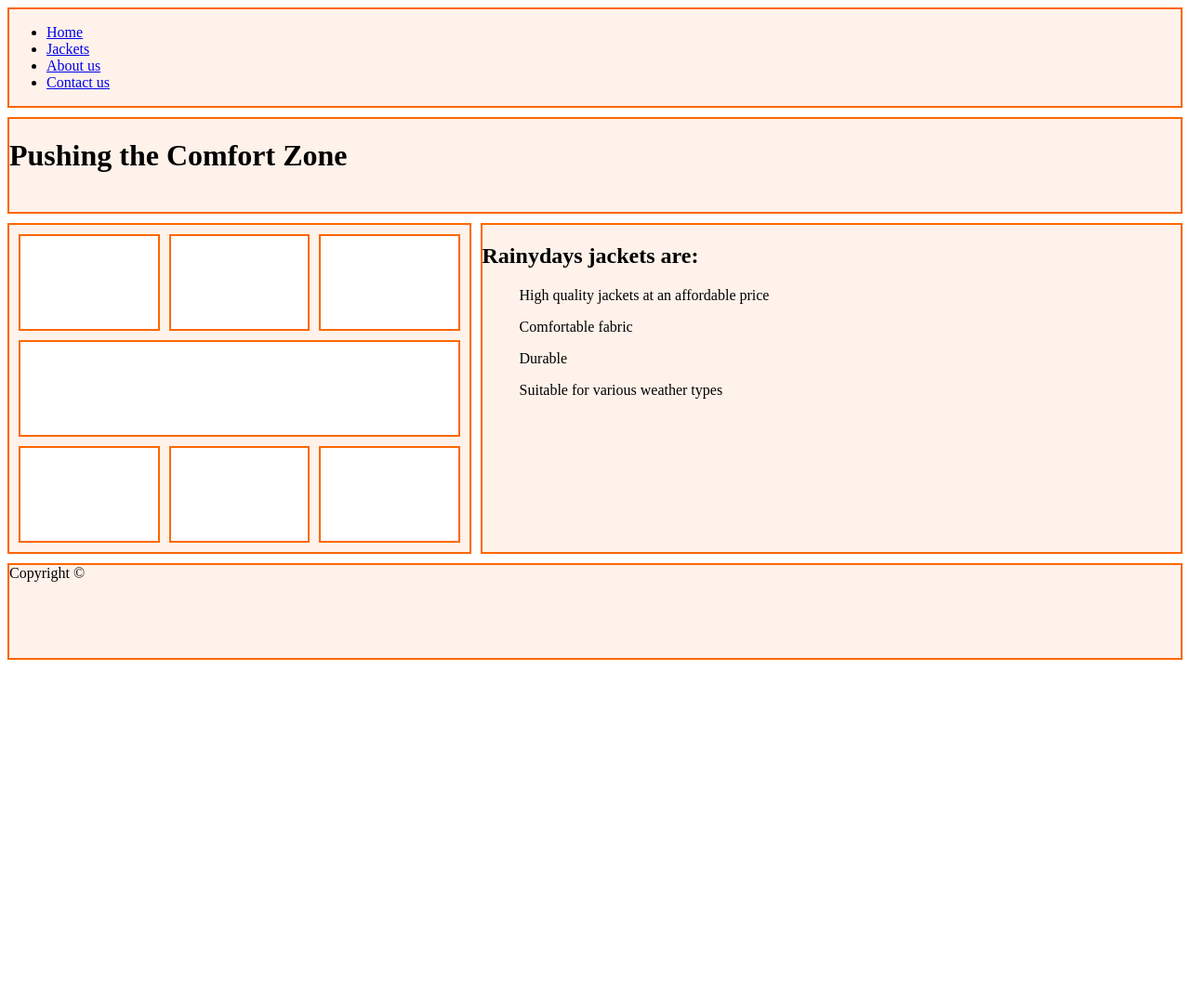
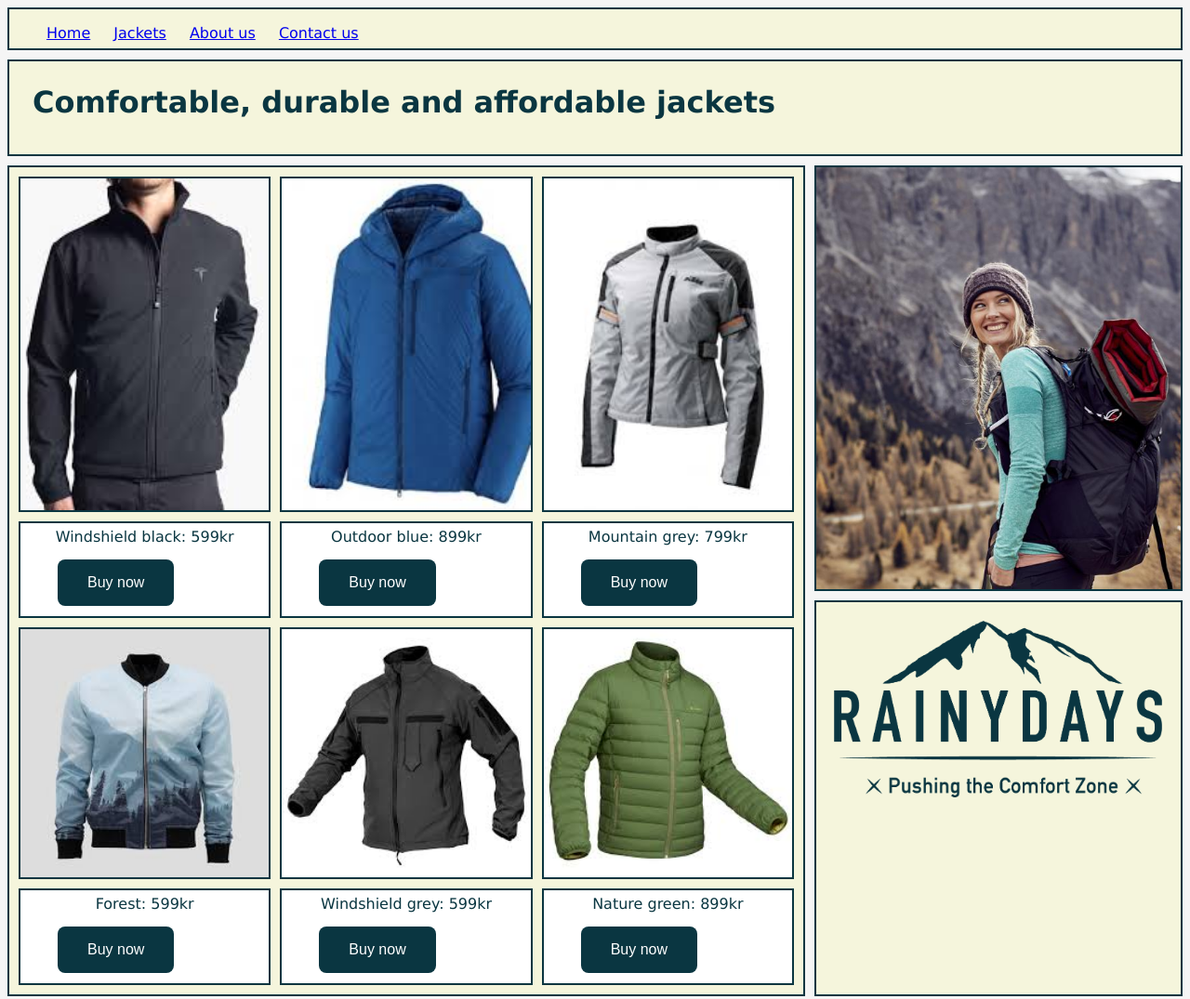
Before and after one commit to ImTolle/Rainydays, a plain HTML site: page jackets.html in a window 1280 px wide. Shown: the whole page at 93% size. Before the commit the page ends 800 px from the top, so only its background shows below. Drawn offline with Linux system fonts and the light colour scheme.

Commit message:
update 4

```diff
--- a/jackets.css
+++ /dev/null
@@ -1,50 +0,0 @@
-nav,header,main,aside,footer,section {
-    background: #FFF2EA;
-    border: 2px solid #FE6700;
-  }
-
-  nav {
-    min-height: 30px;
-  }
-
-  header, footer, aside {
-    min-height: 100px;
-  }
-
-  .home-section {
-    background: #FFF;
-    min-height: 100px;
-  }
-
-  nav {grid-area: nav; }
-  header {grid-area: header; }
-  main {grid-area: main; }
-  .home-section:nth-child(1){grid-area: home-section-one;}
-  .home-section:nth-child(2){grid-area: home-section-two;}
-  .home-section:nth-child(3){grid-area: home-section-three;}
-  .home-section:nth-child(4){grid-area: home-section-four;}
-  .home-section:nth-child(5){grid-area: home-section-five;}
-  .home-section:nth-child(6){grid-area: home-section-six;}
-  .home-section:nth-child(7){grid-area: home-section-seven;}
-  aside {grid-area: aside; }
-  footer {grid-area: footer; }
-
-  body {
-      display: grid;
-      grid-gap: 10px;
-      grid-template-areas:
-      'nav nav'
-      'header header'
-      'main aside'
-      'footer footer'
-  }
-
-  main {
-      display: grid;
-      grid-gap: 10px;
-      padding: 10px;
-      grid-template-areas:
-      'home-section-one home-section-two home-section-three'
-      'home-section-four home-section-four home-section-four'
-      'home-section-five home-section-six home-section-seven'
-  }
--- a/jackets.html
+++ b/jackets.html
@@ -2,7 +2,7 @@
 <html>
     <head>
         <title>Rainydays | Home</title>
-        <link rel="stylesheet" href="jackets.css">
+        <link rel="stylesheet" href="styles/jackets.css">
     </head>
     <body>
         <nav>
@@ -14,30 +14,57 @@
             </ul>
         </nav>
         <header>
-            <h1>Pushing the Comfort Zone</h1>
+            <h1>Comfortable, durable and affordable jackets</h1>
         </header>
         <main>
-            <section class="home-section"></section>
-            <section class="home-section"></section>
-            <section class="home-section"></section>
-            <section class="home-section"></section>
-            <section class="home-section"></section>
-            <section class="home-section"></section>
-            <section class="home-section"></section>
+            <section class="home-section">
+                <img src="images/black1.jpg" alt="Rainydays black jacket" class="jacket">
+            </section>
+            <section class="home-section">
+                <img src="images/blå 1.jpg" alt="Rainydays blue jacket" class="jacket">
+            </section>
+            <section class="home-section">
+                <img src="images/grey 1.jpg" alt="Rainydays grey jacket" class="jacket">
+            </section>
+            <section class="home-section">
+                <div class="text">Windshield black: 599kr</div>
+                <a href="jacketspecific.html"><button class="browse">Buy now</button></a>
+            </section>
+            <section class="home-section">
+                <div class="text">Outdoor blue: 899kr</div>
+                <a href="jacketspecific.html"><button class="browse">Buy now</button></a>
+            </section>
+            <section class="home-section">
+                <div class="text">Mountain grey: 799kr</div>
+                <a href="jacketspecific.html"><button class="browse">Buy now</button></a>
+            </section>
+            <section class="home-section">
+                <img src="images/style 2.jpg" alt="Rainydays stylish blue" class="jacket">
+            </section>
+            <section class="home-section">
+                <img src="images/black 2.jpg" alt="Rainydays black jacket two" class="jacket">
+            </section>
+            <section class="home-section">
+                <img src="images/grønn 1.jpg" alt="Rainydays green jacket" class="jacket">
+            </section>
+            <section class="home-section">
+                <div class="text">Forest: 599kr</div>
+                <a href="jacketspecific.html"><button class="browse">Buy now</button></a>
+            </section>
+            <section class="home-section">
+                <div class="text">Windshield grey: 599kr</div>
+                <a href="jacketspecific.html"><button class="browse">Buy now</button></a>
+            </section>
+            <section class="home-section">
+                <div class="text">Nature green: 899kr</div>
+                <a href="jacketspecific.html"><button class="browse">Buy now</button></a>
+            </section>
         </main>
         <aside>
-            <div>
-                <h2>Rainydays jackets are:</h2>
-                <ul>High quality jackets at an affordable price</ul>
-                <ul>Comfortable fabric</ul>
-                <ul>Durable</ul>
-                <ul>Suitable for various weather types</ul>
-            </div>
-
+            <img src="images/hiking.jpg" alt="hiking trip" class="jacket">
         </aside>
         <footer>
-            Copyright &copy;
+            <div><img src="images/Rainydays logo.png" alt="rainydays logo" class="logo"></div>
         </footer>
-        <script src="index.pack.js"></script>
     </body>
 </html>
--- a/mainfont.css
+++ b/styles/index.css
@@ -1,6 +1,6 @@
 nav,header,main,aside,footer,section {
     background: beige;
-    border: 2px solid lightblue;
+    border: 2px solid #0A3641;
   }
 
   body {
@@ -10,6 +10,11 @@ nav,header,main,aside,footer,section {
 
   h1 {
     text-align: center;
+    float: left;
+    display: grid;
+    margin: auto;
+    padding: 25px;
+    color: #0A3641;
   }
 
   nav {
@@ -61,8 +66,8 @@ nav,header,main,aside,footer,section {
       'home-section-five home-section-six home-section-seven'
   }
 
-  .buy {
-    background-color: black;
+  button {
+    background-color: #0A3641;
     border: none;
     color: white;
     padding: 15px 32px;
@@ -70,6 +75,11 @@ nav,header,main,aside,footer,section {
     text-decoration: none;
     font-size: 16px;
     border-radius: 8px;
+
+  }
+
+  .browse:hover {
+    background-color: green;
   }
 
   .center {
@@ -86,6 +96,7 @@ nav,header,main,aside,footer,section {
     float: right;
     padding-right: 20px;
     padding-bottom: 20px;
+    padding-top: 20px;
   }
 
   .jacket {
--- /dev/null
+++ b/styles/jackets.css
@@ -0,0 +1,122 @@
+nav,header,main,aside,footer,section {
+  background: beige;
+  border: 2px solid #0A3641;
+}
+
+body {
+  font-family: Verdana, Geneva, Tahoma, sans-serif;
+  background-color: whitesmoke;
+}
+
+h1 {
+  text-align: center;
+  float: left;
+  display: grid;
+  margin: auto;
+  padding: 25px;
+  color: #0A3641;
+}
+
+nav {
+  min-height: 30px;
+}
+
+li {
+  display: inline-block;
+  padding-right: 20px;
+}
+
+header, footer, aside {
+  min-height: 100px;
+}
+
+.home-section {
+  background: #FFF;
+  min-height: 100px;
+}
+
+nav {grid-area: nav; }
+header {grid-area: header; }
+main {grid-area: main; }
+.home-section:nth-child(1){grid-area: home-section-one;}
+.home-section:nth-child(2){grid-area: home-section-two;}
+.home-section:nth-child(3){grid-area: home-section-three;}
+.home-section:nth-child(5){grid-area: home-section-five;}
+.home-section:nth-child(6){grid-area: home-section-six;}
+.home-section:nth-child(7){grid-area: home-section-seven;}
+.home-section:nth-child(8){grid-area: home-section-eight;}
+.home-section:nth-child(9){grid-area: home-section-nine;}
+.home-section:nth-child(10){grid-area: home-section-ten;}
+.home-section:nth-child(11){grid-area: home-section-elleven;}
+.home-section:nth-child(12){grid-area: home-section-twelve;}
+aside {grid-area: aside; }
+footer {grid-area: footer; }
+
+body {
+    display: grid;
+    grid-gap: 10px;
+    grid-template-areas:
+    'nav nav'
+    'header header'
+    'main aside'
+    'main footer'
+}
+
+main {
+    display: grid;
+    grid-gap: 10px;
+    padding: 10px;
+    grid-template-areas:
+    'home-section-one home-section-two home-section-three'
+    'home-section-four home-section-five home-section-six'
+    'home-section-seven home-section-eight home-section-nine'
+    'home-section-ten home-section-elleven home-section-twelve'
+}
+
+button {
+  background-color: #0A3641;
+  border: none;
+  color: white;
+  padding: 16px 32px;
+  text-align: center;
+  text-decoration: none;
+  font-size: 16px;
+  border-radius: 8px;
+  margin: 10px 10px 10px 40px;
+
+}
+
+.browse:hover {
+  background-color: green;
+}
+
+.center {
+ text-align: center;
+ padding-top: 25px;
+ padding-bottom: 25px;
+}
+
+.logo {
+  object-fit: cover;
+  width: 90%;
+  height: 90%;
+  display: flex 1;
+  float: right;
+  padding-right: 20px;
+  padding-bottom: 20px;
+  padding-top: 20px;
+}
+
+.jacket {
+  object-fit: cover;
+  width: 100%;
+  height: 100%;
+  display: flex 1;
+  float: left;
+}
+
+.text {
+  color: #0A3641;
+  text-align: center;
+  padding: 5px;
+}
--- /dev/null
+++ b/styles/jacketspecific.css
@@ -0,0 +1,120 @@
+nav,header,main,aside,footer,section {
+    background: beige;
+    border: 2px solid #0A3641;
+  }
+
+  body {
+    font-family: Verdana, Geneva, Tahoma, sans-serif;
+    background-color: whitesmoke;
+  }
+
+  h1 {
+    text-align: center;
+    float: left;
+    display: grid;
+    margin: auto;
+    padding: 25px;
+    color: #0A3641;
+  }
+
+  nav {
+    min-height: 30px;
+  }
+
+  li {
+    display: inline-block;
+    padding-right: 20px;
+  }
+
+  header, footer, aside {
+    min-height: 100px;
+  }
+
+  .home-section {
+    background: #FFF;
+    min-height: 100px;
+  }
+
+  nav {grid-area: nav; }
+  header {grid-area: header; }
+  main {grid-area: main; }
+  aside {grid-area: aside; }
+  footer {grid-area: footer; }
+
+  body {
+      display: grid;
+      grid-gap: 10px;
+      grid-template-areas:
+      'nav nav'
+      'header header'
+      'main aside'
+      'main footer'
+  }
+
+  main {
+      display: grid;
+      grid-gap: 10px;
+      padding: 10px;
+
+  }
+
+  button {
+    background-color: #0A3641;
+    border: none;
+    color: white;
+    padding: 24px 48px;
+    text-align: center;
+    text-decoration: none;
+    font-size: 16px;
+    border-radius: 8px;
+  }
+
+  .modal-footer {
+    display: flex;
+    align-items: center;
+    }
+
+    .wrapper-div {
+    display: table-cell;
+      vertical-align: middle
+    }
+
+  .browse:hover {
+    background-color: green;
+  }
+
+  .center {
+   text-align: center;
+   padding-top: 25px;
+   padding-bottom: 25px;
+  }
+
+  .logo {
+   padding: 15px;
+   height: 25%;
+   width: 25%;
+   object-fit: contain;
+   float: right;
+  }
+
+  .radio {
+      text-align: center;
+      margin: auto;
+      padding: 15px;
+      color: #0A3641;
+  }
+
+  .jacket {
+    object-fit: contain;
+    margin:auto;
+    width: 75%;
+    height: 75%;
+    display: flex 1;
+    float: left;
+  }
+
+  .text {
+    color: #0A3641;
+    text-align: center;
+    padding: 5px;
+  }
```
Also changed, not shown: Index.html (+2 -3 lines), about.html (+1 -1 lines), contact.html (+1 -1 lines), jacketspecific.html (added, +37 -0 lines), template.html (+26 -0 lines), purchase.html (added), styles/template.css (added), template.css (deleted), 1 other file.
